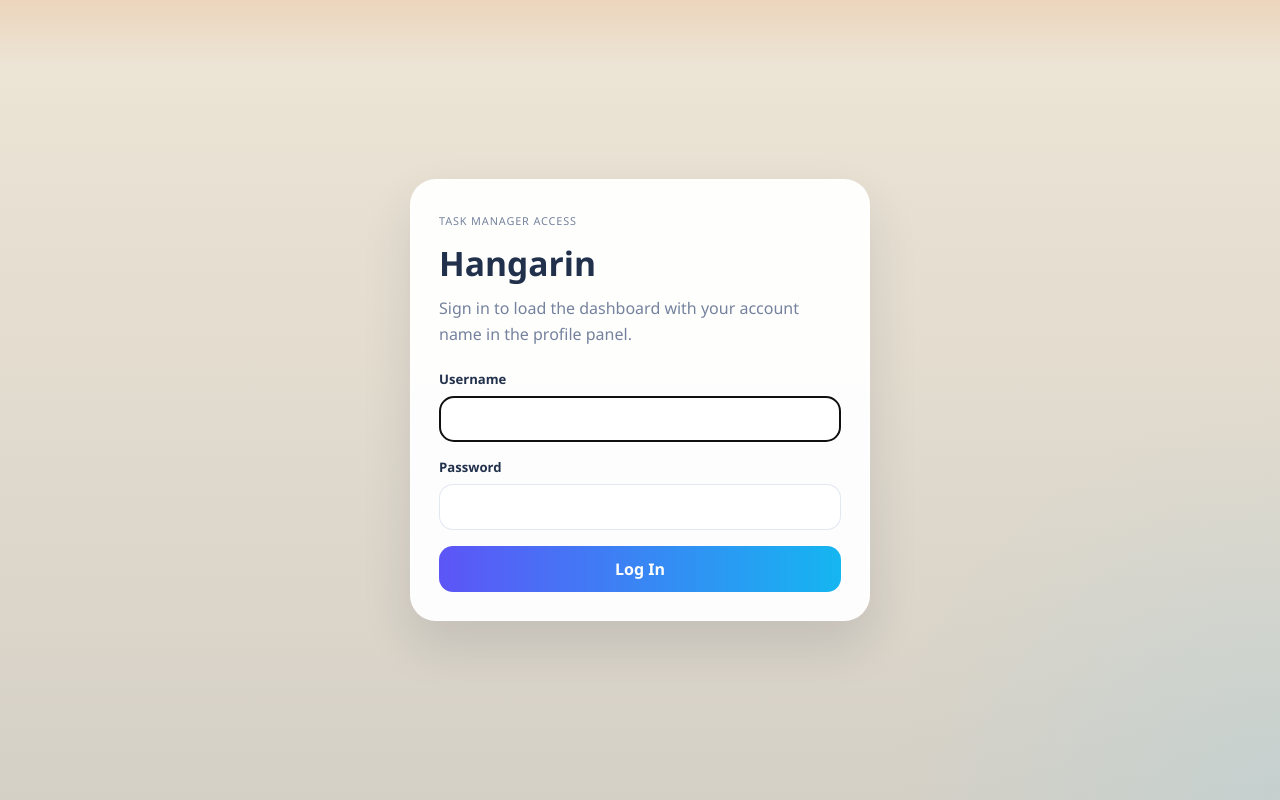
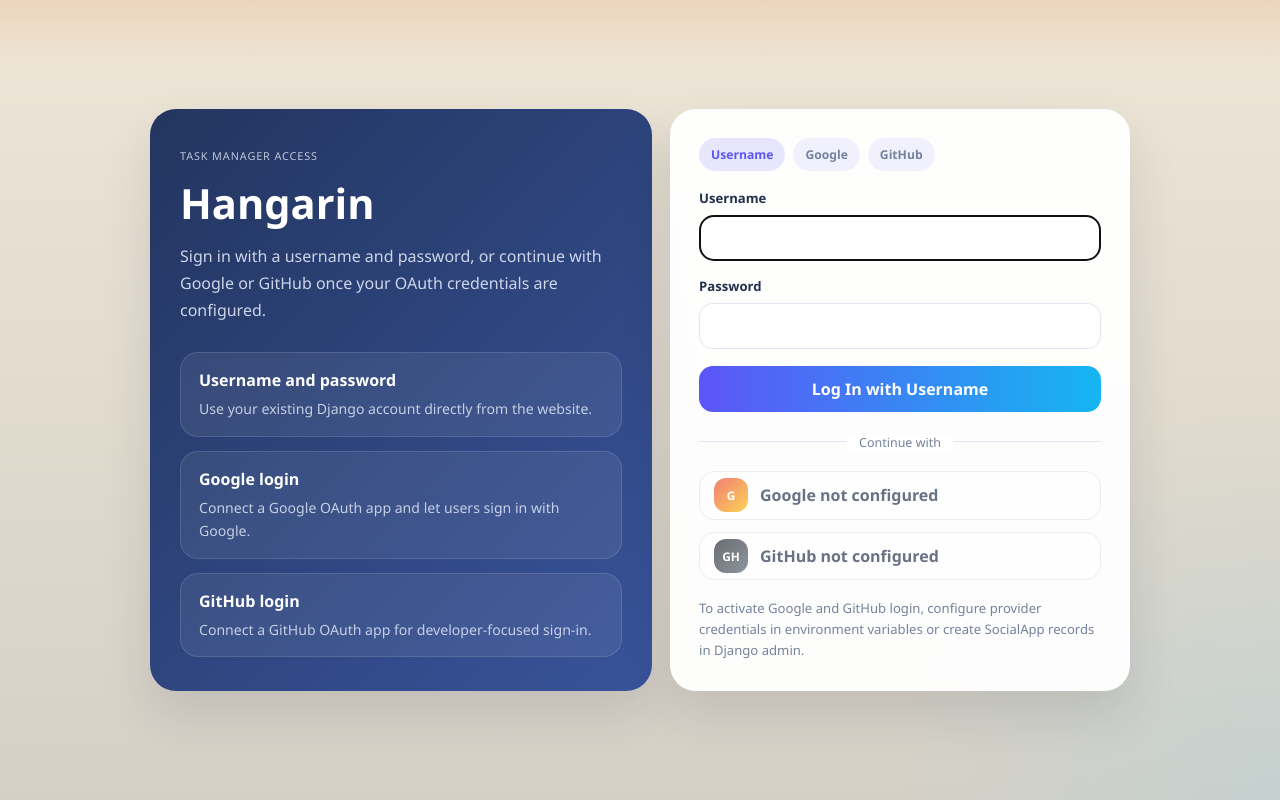
Before and after one commit to niczed06/HANGARIN-, a Django app: page /login/ in a window 1280 px wide. Run offline with Django 5.2, Linux system fonts and the light colour scheme; some libraries are stand-ins or nearby versions.

Commit message:
Add social login options to website auth

```diff
--- a/config/urls.py
+++ b/config/urls.py
@@ -3,5 +3,6 @@ from django.urls import include, path
 
 urlpatterns = [
     path("admin/", admin.site.urls),
+    path("accounts/", include("allauth.urls")),
     path("", include("planner.urls")),
 ]
--- a/planner/tests.py
+++ b/planner/tests.py
@@ -94,7 +94,10 @@ class PlannerViewTests(TestCase):
         response = self.client.get(reverse("planner:login"))
 
         self.assertEqual(response.status_code, 200)
-        self.assertContains(response, "Sign in to load the dashboard")
+        self.assertContains(response, "Username")
+        self.assertContains(response, "Google")
+        self.assertContains(response, "GitHub")
+        self.assertContains(response, "Continue with")
 
     def test_dashboard_requires_login(self):
         self.client.logout()
--- a/planner/views.py
+++ b/planner/views.py
@@ -1,12 +1,16 @@
 from datetime import timedelta
 
+from django.apps import apps
+from django.conf import settings
 from django.contrib.auth.mixins import LoginRequiredMixin
+from django.contrib.auth.views import LoginView
+from django.contrib.sites.shortcuts import get_current_site
 from django.core.paginator import Paginator
 from django.db.models import Count, Q
+from django.db.utils import OperationalError, ProgrammingError
 from django.urls import reverse_lazy
 from django.utils import timezone
 from django.views.generic import TemplateView
-from django.contrib.auth.views import LoginView
 
 from .models import Category, Note, Priority, SubTask, Task
 
@@ -66,9 +70,38 @@ def get_display_name(user):
     return full_name or user.get_username()
 
 
+def provider_is_configured(request, provider_id):
+    provider_settings = settings.SOCIALACCOUNT_PROVIDERS.get(provider_id, {})
+    if provider_settings.get("APPS") or provider_settings.get("APP"):
+        return True
+
+    try:
+        SocialApp = apps.get_model("socialaccount", "SocialApp")
+    except LookupError:
+        return False
+
+    try:
+        queryset = SocialApp.objects.filter(provider=provider_id)
+        if apps.is_installed("django.contrib.sites"):
+            queryset = queryset.filter(sites=get_current_site(request))
+        return queryset.exists()
+    except (OperationalError, ProgrammingError):
+        return False
+
+
 class PlannerLoginView(LoginView):
     template_name = "planner/login.html"
     redirect_authenticated_user = True
+
+    def get_context_data(self, **kwargs):
+        context = super().get_context_data(**kwargs)
+        context.update(
+            {
+                "google_login_available": provider_is_configured(self.request, "google"),
+                "github_login_available": provider_is_configured(self.request, "github"),
+            }
+        )
+        return context
 
 
 class PlannerBaseView(LoginRequiredMixin, TemplateView):
--- a/requirements.txt
+++ b/requirements.txt
@@ -1,2 +1,3 @@
 Django>=5.2,<6.1
 Faker>=24.4,<25.0
+django-allauth[socialaccount]>=65.14,<66.0
--- a/static/planner/css/dashboard.css
+++ b/static/planner/css/dashboard.css
@@ -593,8 +593,11 @@ h3 {
     padding: 24px;
 }
 
-.login-shell {
-    width: min(100%, 460px);
+.login-layout {
+    display: grid;
+    grid-template-columns: minmax(280px, 1fr) minmax(320px, 460px);
+    gap: 18px;
+    width: min(100%, 980px);
 }
 
 .login-panel {
@@ -605,8 +608,12 @@ h3 {
     box-shadow: var(--shadow);
 }
 
-.login-brand {
-    margin-bottom: 22px;
+.login-aside {
+    padding: 34px 30px;
+    border-radius: 26px;
+    background: linear-gradient(135deg, #23355f 0%, #38539a 100%);
+    color: #ffffff;
+    box-shadow: var(--shadow);
 }
 
 .login-kicker {
@@ -618,15 +625,72 @@ h3 {
     color: var(--muted);
 }
 
-.login-brand h1 {
-    margin-bottom: 10px;
-    font-size: 2.1rem;
+.login-aside .login-kicker {
+    color: rgba(237, 243, 255, 0.76);
 }
 
-.login-brand p {
+.login-aside h1 {
+    margin-bottom: 12px;
+    font-size: 2.6rem;
+}
+
+.login-aside p {
     margin-bottom: 0;
+    color: rgba(236, 242, 255, 0.84);
+    line-height: 1.7;
+}
+
+.login-bullets {
+    display: grid;
+    gap: 14px;
+    margin-top: 28px;
+}
+
+.login-bullet {
+    padding: 16px 18px;
+    border-radius: 18px;
+    border: 1px solid rgba(255, 255, 255, 0.12);
+    background: rgba(255, 255, 255, 0.07);
+}
+
+.login-bullet strong {
+    display: block;
+    margin-bottom: 6px;
+}
+
+.login-bullet span {
+    color: rgba(236, 242, 255, 0.78);
+    font-size: 0.88rem;
+    line-height: 1.55;
+}
+
+.social-login-panel {
+    display: grid;
+    gap: 18px;
+}
+
+.login-tabs {
+    display: flex;
+    gap: 8px;
+    flex-wrap: wrap;
+}
+
+.login-tab {
+    display: inline-flex;
+    align-items: center;
+    justify-content: center;
+    min-height: 32px;
+    padding: 0 12px;
+    border-radius: 999px;
+    background: rgba(93, 85, 247, 0.08);
     color: var(--muted);
-    line-height: 1.6;
+    font-size: 0.76rem;
+    font-weight: 700;
+}
+
+.login-tab.active {
+    color: var(--primary);
+    background: rgba(93, 85, 247, 0.14);
 }
 
 .login-form {
@@ -674,6 +738,80 @@ h3 {
     background: linear-gradient(90deg, var(--primary) 0%, var(--primary-soft) 100%);
     color: #ffffff;
     font-weight: 700;
+}
+
+.social-separator {
+    position: relative;
+    text-align: center;
+}
+
+.social-separator::before {
+    content: "";
+    position: absolute;
+    left: 0;
+    right: 0;
+    top: 50%;
+    height: 1px;
+    background: rgba(187, 198, 223, 0.42);
+}
+
+.social-separator span {
+    position: relative;
+    display: inline-block;
+    padding: 0 12px;
+    background: rgba(255, 255, 255, 0.95);
+    color: var(--muted);
+    font-size: 0.78rem;
+}
+
+.social-grid {
+    display: grid;
+    gap: 12px;
+}
+
+.social-btn {
+    display: flex;
+    align-items: center;
+    gap: 12px;
+    min-height: 48px;
+    padding: 0 14px;
+    border-radius: 16px;
+    border: 1px solid rgba(177, 188, 214, 0.36);
+    background: rgba(255, 255, 255, 0.92);
+    color: var(--ink);
+    font-weight: 700;
+}
+
+.social-btn.is-disabled {
+    opacity: 0.68;
+    cursor: not-allowed;
+}
+
+.social-icon {
+    display: inline-flex;
+    align-items: center;
+    justify-content: center;
+    min-width: 34px;
+    height: 34px;
+    border-radius: 12px;
+    color: #ffffff;
+    font-size: 0.74rem;
+    font-weight: 800;
+}
+
+.social-icon.google {
+    background: linear-gradient(135deg, #ea4335 0%, #fbbc05 100%);
+}
+
+.social-icon.github {
+    background: linear-gradient(135deg, #24292f 0%, #59636f 100%);
+}
+
+.social-help {
+    margin-bottom: 0;
+    color: var(--muted);
+    font-size: 0.82rem;
+    line-height: 1.6;
 }
 
 @media (max-width: 1240px) {
@@ -752,4 +890,8 @@ h3 {
     .sidebar-nav {
         grid-template-columns: 1fr;
     }
+
+    .login-layout {
+        grid-template-columns: 1fr;
+    }
 }
--- a/templates/planner/login.html
+++ b/templates/planner/login.html
@@ -1,4 +1,4 @@
-{% load inline_assets static %}
+{% load inline_assets socialaccount static %}
 <!DOCTYPE html>
 <html lang="en">
 <head>
@@ -11,12 +11,35 @@
     </style>
 </head>
 <body class="login-body">
-    <main class="login-shell">
-        <section class="login-panel">
-            <div class="login-brand">
-                <span class="login-kicker">Task manager access</span>
-                <h1>Hangarin</h1>
-                <p>Sign in to load the dashboard with your account name in the profile panel.</p>
+    <main class="login-layout">
+        <section class="login-aside">
+            <span class="login-kicker">Task manager access</span>
+            <h1>Hangarin</h1>
+            <p>
+                Sign in with a username and password, or continue with Google or GitHub once your OAuth credentials are configured.
+            </p>
+
+            <div class="login-bullets">
+                <div class="login-bullet">
+                    <strong>Username and password</strong>
+                    <span>Use your existing Django account directly from the website.</span>
+                </div>
+                <div class="login-bullet">
+                    <strong>Google login</strong>
+                    <span>Connect a Google OAuth app and let users sign in with Google.</span>
+                </div>
+                <div class="login-bullet">
+                    <strong>GitHub login</strong>
+                    <span>Connect a GitHub OAuth app for developer-focused sign-in.</span>
+                </div>
+            </div>
+        </section>
+
+        <section class="login-panel social-login-panel">
+            <div class="login-tabs">
+                <span class="login-tab active">Username</span>
+                <span class="login-tab">Google</span>
+                <span class="login-tab">GitHub</span>
             </div>
 
             <form method="post" class="login-form">
@@ -43,8 +66,42 @@
                     <input type="hidden" name="next" value="{{ next }}">
                 {% endif %}
 
-                <button type="submit" class="login-submit">Log In</button>
+                <button type="submit" class="login-submit">Log In with Username</button>
             </form>
+
+            <div class="social-separator">
+                <span>Continue with</span>
+            </div>
+
+            <div class="social-grid">
+                {% if google_login_available %}
+                    <a class="social-btn" href="{% provider_login_url 'google' process='login' %}">
+                        <span class="social-icon google">G</span>
+                        <span>Continue with Google</span>
+                    </a>
+                {% else %}
+                    <button type="button" class="social-btn is-disabled" disabled>
+                        <span class="social-icon google">G</span>
+                        <span>Google not configured</span>
+                    </button>
+                {% endif %}
+
+                {% if github_login_available %}
+                    <a class="social-btn" href="{% provider_login_url 'github' process='login' %}">
+                        <span class="social-icon github">GH</span>
+                        <span>Continue with GitHub</span>
+                    </a>
+                {% else %}
+                    <button type="button" class="social-btn is-disabled" disabled>
+                        <span class="social-icon github">GH</span>
+                        <span>GitHub not configured</span>
+                    </button>
+                {% endif %}
+            </div>
+
+            <p class="social-help">
+                To activate Google and GitHub login, configure provider credentials in environment variables or create SocialApp records in Django admin.
+            </p>
         </section>
     </main>
 </body>
```
Also changed, not shown: config/settings.py (+41 -0 lines), README.md.
